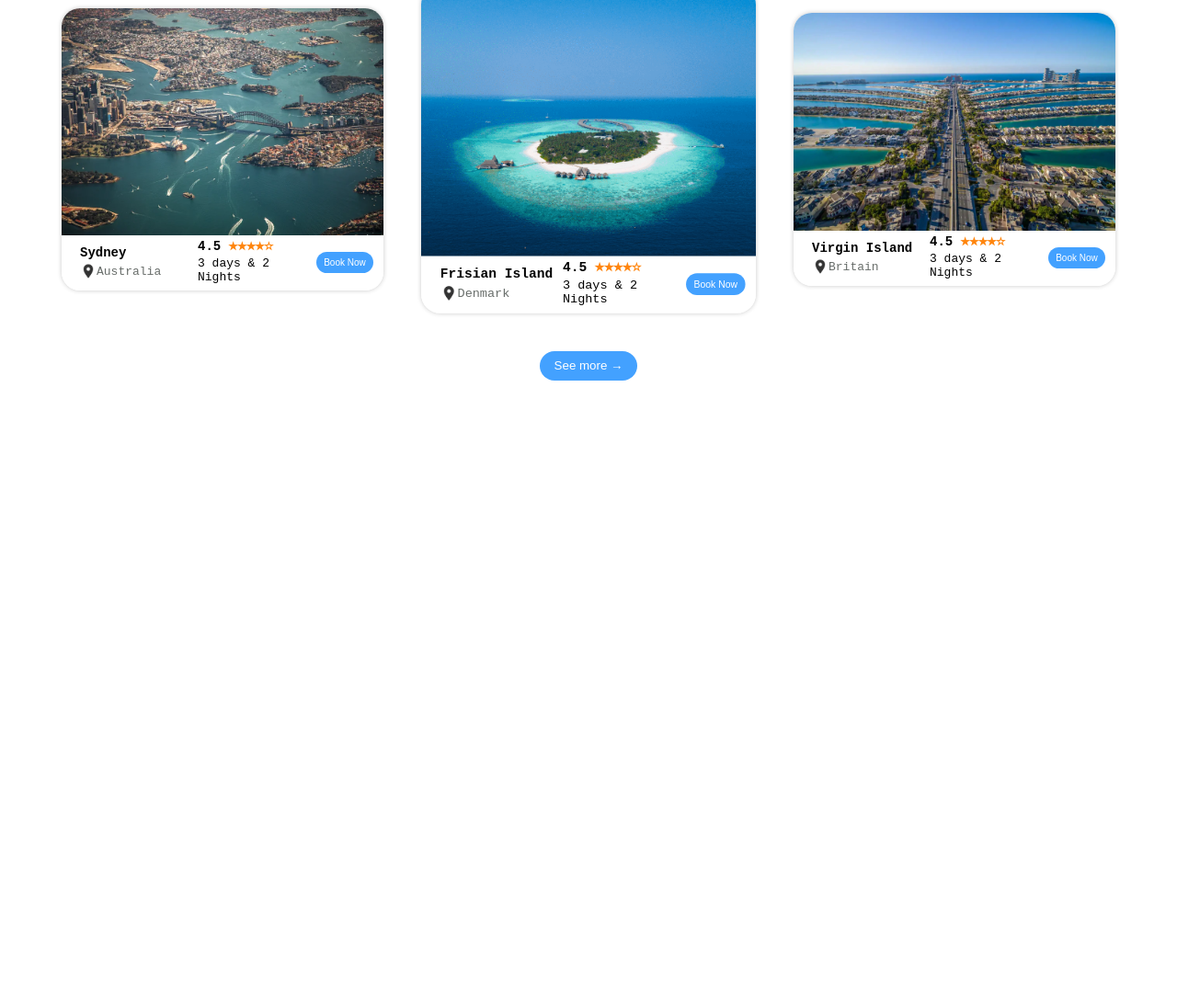
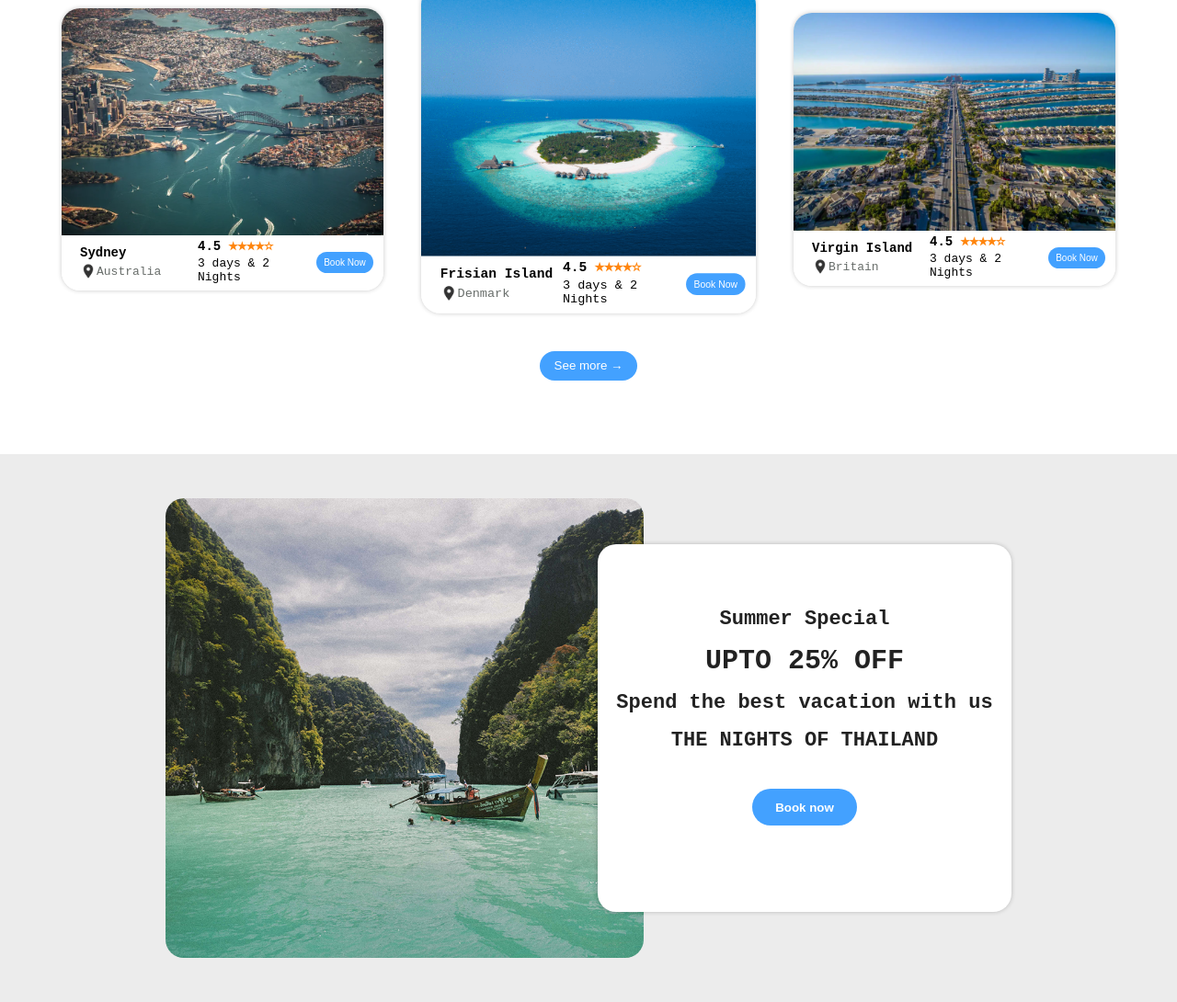
Before and after one commit to shivamvr/Trip-Tribe, a plain HTML site: page index.html in a window 1280 px wide. Shown: the part 1470-2560 px from the top of the page at 92% size. Before the commit the page ends 1980 px from the top, so only its background shows below. Drawn offline with Linux system fonts and the light colour scheme.

Commit message:
section-4 completed

```diff
--- a/index.html
+++ b/index.html
@@ -248,6 +248,22 @@
     <button class="bluish-btn">See more →</button>
   </section>
 
+  <!-- -----------------------------Section-4---------------- -->
+  <section id="section-4">
+     <div class="banner">
+        <div class="banner-image">
+            <img src="images/background3.jpg" alt="">
+        </div>
+        <div class="banner-card">
+            <h3>Summer Special</h3>
+            <h2>UPTO 25% OFF</h2>
+            <h3>Spend the best vacation with us</h3>
+            <h3>THE NIGHTS OF THAILAND</h3>
+            <button class="bluish-btn">Book now</button>
+        </div>
+     </div>
+  </section>
+
  <script src="index.js"></script>
 </body>
 </html>
--- a/styles/style.css
+++ b/styles/style.css
@@ -392,6 +392,7 @@ nav > div{
 #section-3{
   width: 100%;
   margin: 4rem 0;
+  margin-bottom: 3rem;
   display: flex;
   flex-direction: column;
   align-items: center;
@@ -501,3 +502,61 @@ nav > div{
   font-size: 16px;
   color: #FF850D;
 }
+
+/* ---------------------section-4----------------- */
+
+#section-4{
+  background: #ECECEC;
+  display: flex;
+  align-items: center;
+  justify-content: center;
+  padding: 3rem 0;
+}
+.banner{
+  width: 90%;
+  height: 500px;
+  display: flex;
+  align-items: center;
+  justify-content: center;
+}
+.banner>div{
+  border-radius: 20px;
+}
+.banner-image{
+  width: 520px;
+  height: 100%;
+  overflow: hidden;
+}
+.banner-image>img{
+  height: 100%;
+  width: 100%;
+  object-fit: cover;
+}
+.banner-card{
+  margin-left: -50px;
+  height: 400px;
+  width: 450px;
+  box-sizing: border-box;
+  background: #fff;
+  display: flex;
+  align-items: center;
+  justify-content: center;
+  flex-direction: column;
+  box-shadow: 0 0 5px #00000037;
+  padding: 10px;
+}
+.banner-card>h2{
+  font-size: 30px;
+  margin: .5rem 0;
+  font-weight: bolder;
+  color: #222;
+}
+.banner-card>h3{
+  color: #222;
+  font-size: 22px;
+  margin: .5rem 0;
+}
+.banner-card>button{
+  padding: 20px 25px;
+  font-weight: bold;
+}
```
Also changed, not shown: images/background3.jpg (added).
